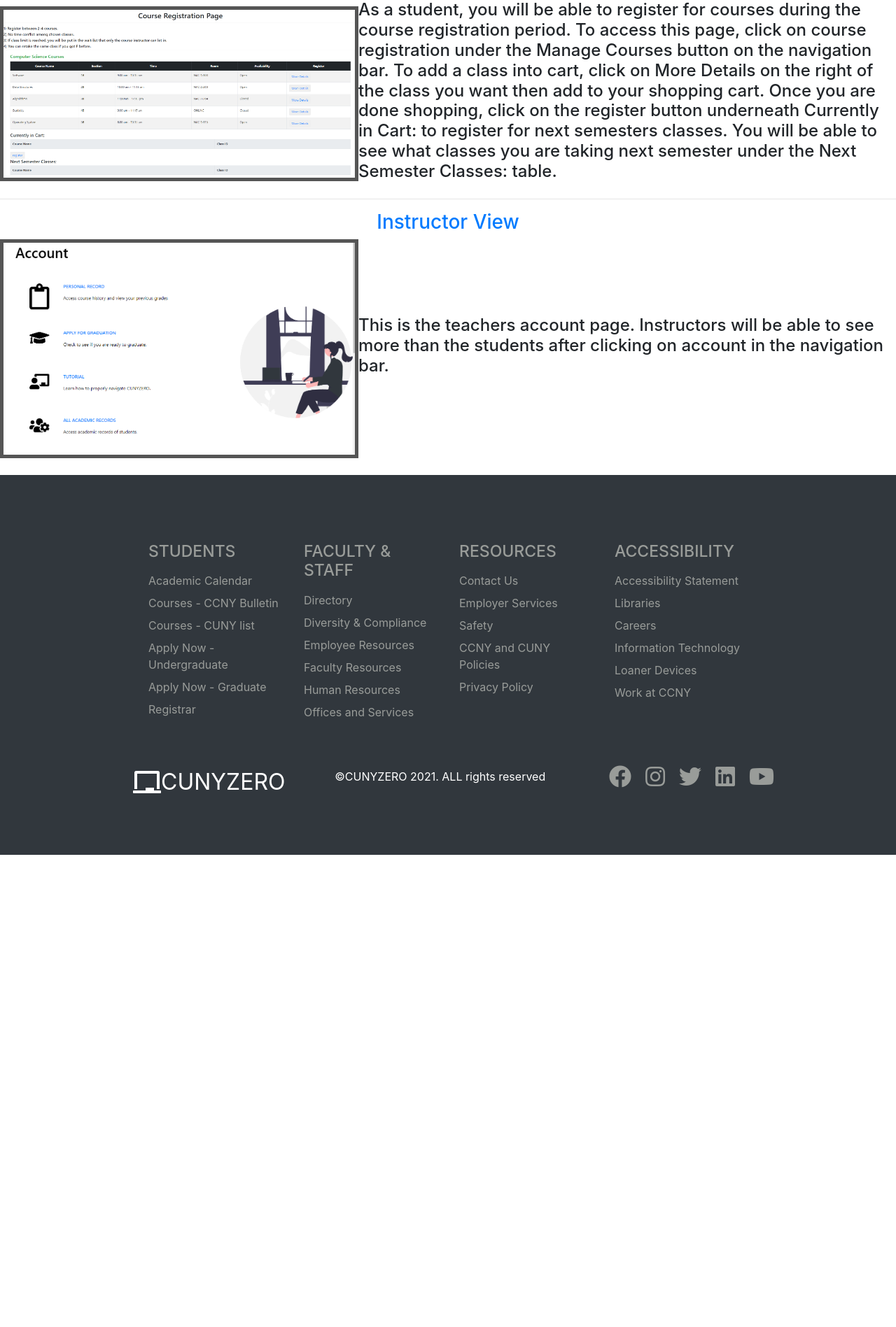
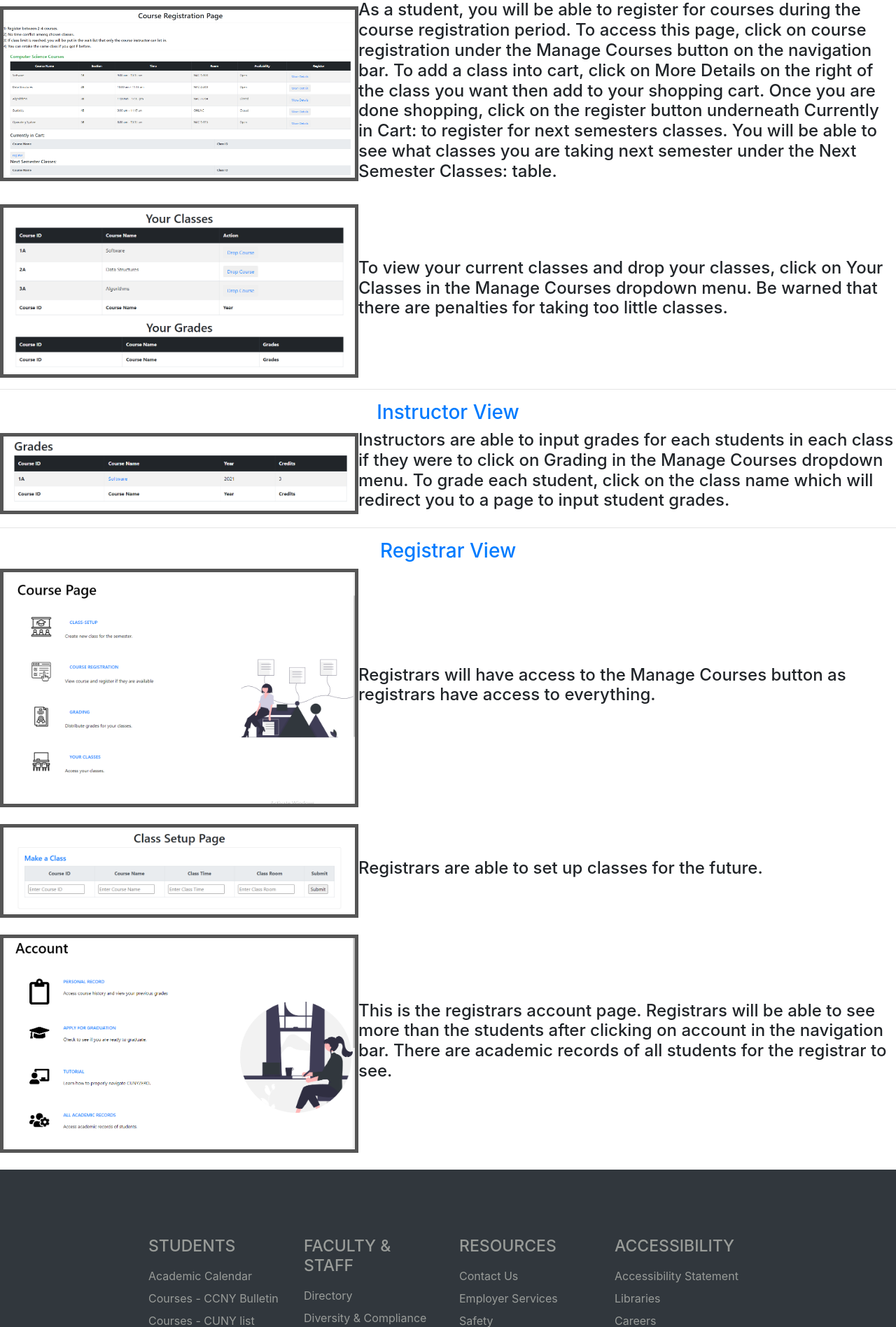
Before and after one commit to tryingtolearn11/322_project, a Flask app: page /tutorial in a window 1280 px wide. Shown: the part 1720-3617 px from the top of the page at 70% size. Before the commit the page ends 2942 px from the top, so only its background shows below. Run offline with Flask 2, Linux system fonts and the light colour scheme; the visitor is signed in with stand-in values (Sample User, id 1); some libraries are stand-ins or nearby versions.

Commit message:
tutorial

```diff
--- a/app/templates/tutorial.html
+++ b/app/templates/tutorial.html
@@ -47,11 +47,32 @@
         <img src="static/img/courseRegistrationPage.png" width="40%" alt="register page">
         <h4>As a student, you will be able to register for courses during the course registration period. To access this page, click on course registration under the Manage Courses button on the navigation bar. To add a class into cart, click on More Details on the right of the class you want then add to your shopping cart. Once you are done shopping, click on the register button underneath Currently in Cart: to register for next semesters classes. You will be able to see what classes you are taking next semester under the Next Semester Classes: table.</h4>
     </div>
+    <br>
+    <div class="image-txt-container">
+        <img src="static/img/yourClassesPage.png" width="40%" alt="your classes page">
+        <h4>To view your current classes and drop your classes, click on Your Classes in the Manage Courses dropdown menu. Be warned that there are penalties for taking too little classes.</h4>
+    </div>
     <hr>
     <h3 class="text-primary"><center>Instructor View</center></h3>
     <div class="image-txt-container">
+        <img src="static/img/gradesPage.png" width="40%" alt="Account Page">
+        <h4>Instructors are able to input grades for each students in each class if they were to click on Grading in the Manage Courses dropdown menu. To grade each student, click on the class name which will redirect you to a page to input student grades.</h4>
+    </div>
+    <hr>
+    <h3 class="text-primary"><center>Registrar View</center></h3>
+    <div class="image-txt-container">
+        <img src="static/img/manageCoursePage.png" width="40%" alt="manage course page">
+        <h4>Registrars will have access to the Manage Courses button as registrars have access to everything.</h4>
+    </div>
+    <br>
+    <div class="image-txt-container">
+        <img src="static/img/classSetUp.png" width="40%" alt="set up class">
+        <h4>Registrars are able to set up classes for the future.</h4>
+    </div>
+    <br>
+    <div class="image-txt-container">
         <img src="static/img/InstructorAccountPage.png" width="40%" alt="Instructor Account Page">
-        <h4>This is the teachers account page. Instructors will be able to see more than the students after clicking on account in the navigation bar.</h4>
+        <h4>This is the registrars account page. Registrars will be able to see more than the students after clicking on account in the navigation bar. There are academic records of all students for the registrar to see.</h4>
     </div>
     <br>
 
```
Also changed, not shown: app/static/img/classSetUp.png (added), app/static/img/gradesPage.png (added), app/static/img/manageCoursePage.png (added), app/static/img/yourClassesPage.png (added).
